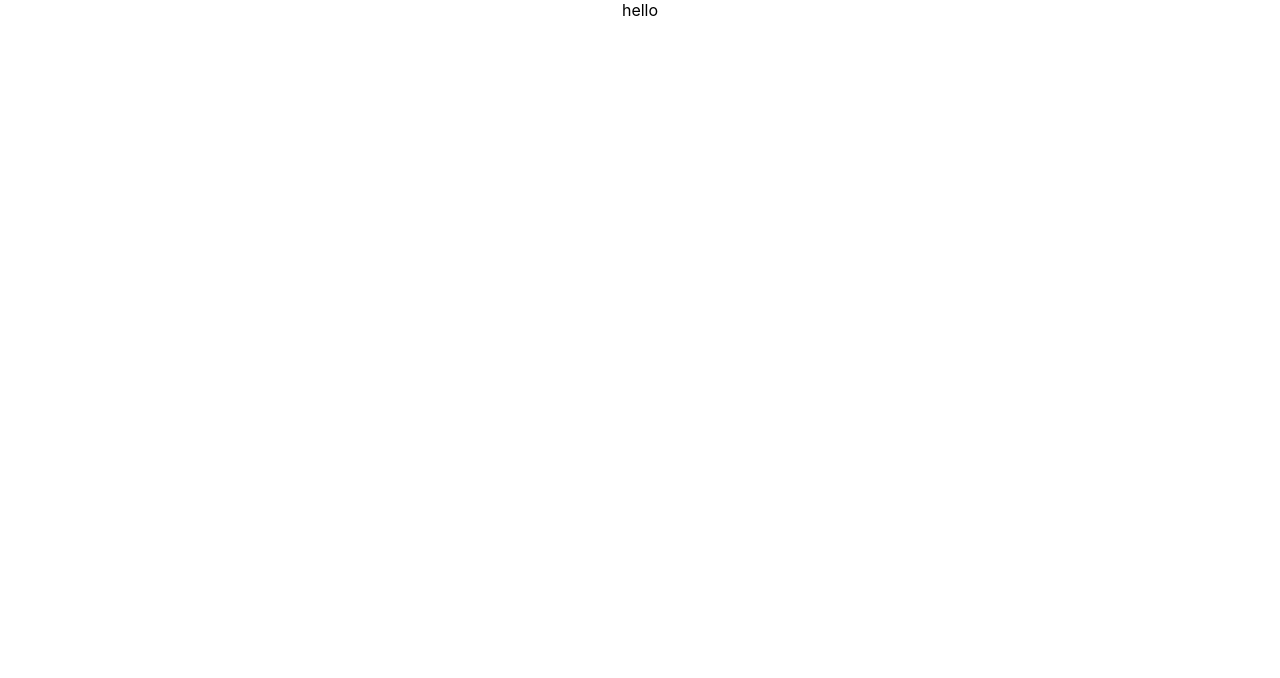
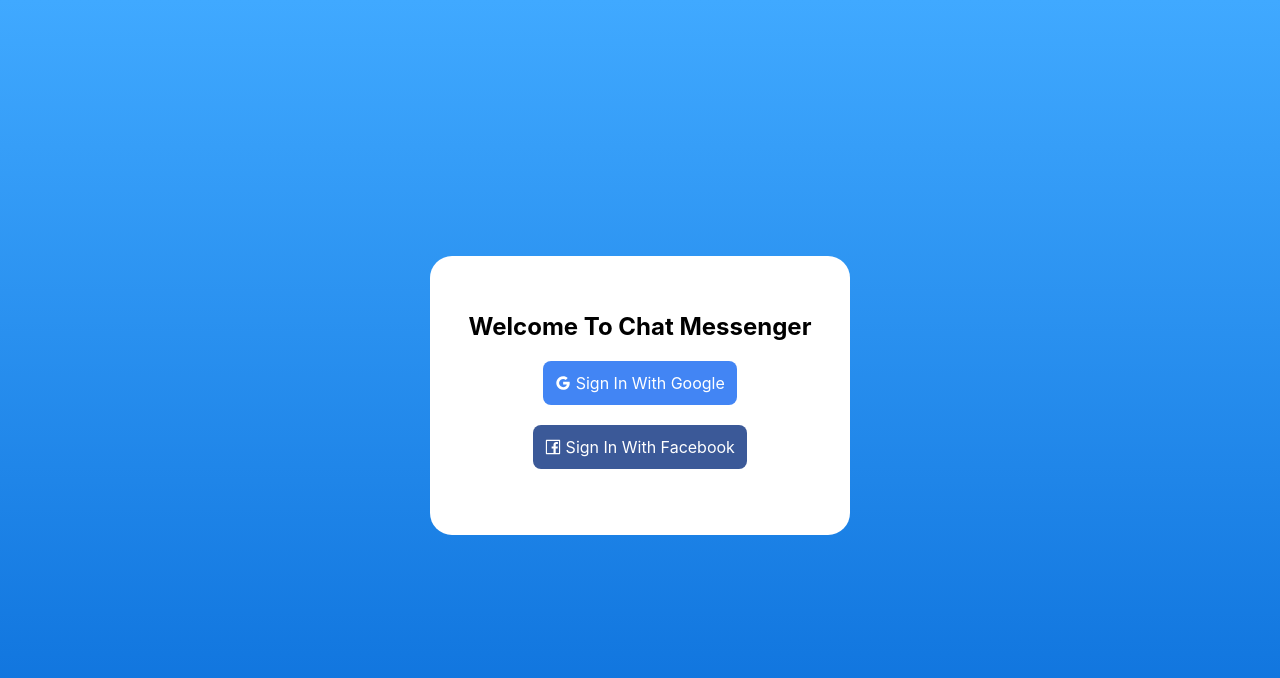
Before and after one commit to Mehdih77/Chat-App, a React (Create React App) app: page /chats in a window 1280 px wide. Shown: the top 678 px of the page. Built offline with nearby package versions, Linux system fonts and the light colour scheme; no server answers.

Commit message:
config firebase and googleLogin and create AuthContext

```diff
--- a/src/App.css
+++ /dev/null
@@ -1,38 +0,0 @@
-.App {
-  text-align: center;
-}
-
-.App-logo {
-  height: 40vmin;
-  pointer-events: none;
-}
-
-@media (prefers-reduced-motion: no-preference) {
-  .App-logo {
-    animation: App-logo-spin infinite 20s linear;
-  }
-}
-
-.App-header {
-  background-color: #282c34;
-  min-height: 100vh;
-  display: flex;
-  flex-direction: column;
-  align-items: center;
-  justify-content: center;
-  font-size: calc(10px + 2vmin);
-  color: white;
-}
-
-.App-link {
-  color: #61dafb;
-}
-
-@keyframes App-logo-spin {
-  from {
-    transform: rotate(0deg);
-  }
-  to {
-    transform: rotate(360deg);
-  }
-}
--- a/src/App.js
+++ b/src/App.js
@@ -1,10 +1,18 @@
-import './App.css';
+import {BrowserRouter as Router, Switch, Route} from "react-router-dom";
+import Login from './components/Login';
+import Chats from "./components/Chats";
+import AuthProvider from "./contexts/AuthContext";
 
 function App() {
   return (
-    <div className="App">
-      hello
-    </div>
+    <Router>
+      <AuthProvider>
+         <Switch>
+           <Route path='/' component={Login} />
+           <Route path='/chats' component={Chats} />
+         </Switch>
+       </AuthProvider>
+    </Router>
   );
 }
 
--- /dev/null
+++ b/src/Firebase/Firebase.js
@@ -0,0 +1,11 @@
+import firebase from "firebase/app";
+import 'firebase/auth';
+
+export const auth = firebase.initializeApp({
+    apiKey: "AIzaSyACqAHhVXRBdt-6WC0fOLX3XrnjFOKJ2Mw",
+    authDomain: "chat-messenger-267e9.firebaseapp.com",
+    projectId: "chat-messenger-267e9",
+    storageBucket: "chat-messenger-267e9.appspot.com",
+    messagingSenderId: "229628475416",
+    appId: "1:229628475416:web:ad86a7fb9a1192c20bab6d"
+  }).auth();
--- /dev/null
+++ b/src/components/Chats.js
@@ -0,0 +1,9 @@
+import React from 'react'
+
+export default function Chats() {
+    return (
+        <div>
+            s
+        </div>
+    )
+}
--- /dev/null
+++ b/src/components/Login.js
@@ -0,0 +1,30 @@
+import React from 'react';
+import {GoogleOutlined, FacebookOutlined} from '@ant-design/icons';
+import firebase from 'firebase/app';
+import { auth } from '../Firebase/Firebase';
+
+export default function Login() {
+
+    function signInWithGoogle() {
+        auth.signInWithRedirect(new firebase.auth.GoogleAuthProvider())
+    }
+    // function signInWithFacebook() {
+    //     auth.signInWithRedirect(new firebase.auth.FacebookAuthProvider())
+    // }
+
+    return (
+        <div id='login-page'>
+            <div id='login-card'>
+                <h2>Welcome To Chat Messenger</h2>
+                <div className='login-button google'
+                onClick={signInWithGoogle}>
+                    <GoogleOutlined/> Sign In With Google
+                </div>
+                <br/> <br/>
+                <div className='login-button facebook'>
+                    <FacebookOutlined/> Sign In With Facebook
+                </div>
+            </div>
+        </div>
+    )
+}
--- /dev/null
+++ b/src/contexts/AuthContext.js
@@ -0,0 +1,35 @@
+import React, {useState,useEffect,useContext} from 'react';
+import { auth } from '../Firebase/Firebase';
+import { useHistory } from 'react-router';
+
+const AuthContext = React.createContext();
+
+export const useAuth = () => {
+ useContext(AuthContext);
+}
+
+
+export default function AuthProvider({ children }) {
+    const [user, setUser] = useState({});
+    const [loading, setLoading] = useState(true);
+    const history = useHistory();
+
+    useEffect(() => {
+        auth.onAuthStateChanged( user => {
+            setUser(user);
+            setLoading(false);
+            history.push('/chats')
+        })
+
+    }, [user,history])
+
+    const value = {
+        user
+    }
+
+    return (
+        <AuthContext.Provider value={value}>
+            {!loading && children }
+        </AuthContext.Provider>
+    )
+}
--- a/src/index.css
+++ b/src/index.css
@@ -1,13 +1,101 @@
-body {
-  margin: 0;
-  font-family: -apple-system, BlinkMacSystemFont, 'Segoe UI', 'Roboto', 'Oxygen',
-    'Ubuntu', 'Cantarell', 'Fira Sans', 'Droid Sans', 'Helvetica Neue',
-    sans-serif;
-  -webkit-font-smoothing: antialiased;
-  -moz-osx-font-smoothing: grayscale;
+/* Global */
+
+* {
+  font-family: Avenir, -apple-system, BlinkMacSystemFont, Segoe UI, Roboto,
+    Helvetica Neue, Arial, Noto Sans, sans-serif, Apple Color Emoji,
+    Segoe UI Emoji, Segoe UI Symbol, Noto Color Emoji;
 }
 
-code {
-  font-family: source-code-pro, Menlo, Monaco, Consolas, 'Courier New',
-    monospace;
+/* Chats Page */
+
+.chats-page {
+  position: absolute;
+  top: 0px;
+  left: 0px;
+  width: 100vw;
+  height: 100vh;
 }
+
+.nav-bar {
+  width: 100%;
+  height: 66px;
+  background-color: #002766;
+}
+
+.logo-tab {
+  position: absolute;
+  left: 22px;
+  top: 12px;
+  font-size: 32px;
+  font-weight: 700;
+  color: white;
+}
+
+.logout-tab {
+  position: absolute;
+  top: 22px;
+  right: 22px;
+  color: white;
+  cursor: pointer;
+}
+
+::-webkit-scrollbar {
+  width: 0; /* Remove scrollbar space */
+  background: transparent; /* Optional: just make scrollbar invisible */
+}
+
+/* Login Page */
+
+#login-page {
+  background-image: linear-gradient(#40a9ff, #096dd9);
+  position: absolute;
+  top: 0px;
+  bottom: 0px;
+  left: 0px;
+  right: 0px;
+}
+
+#login-card {
+  position: relative;
+  top: calc(50vh - 144px);
+  left: calc(50vw - 210px);
+  padding-top: 36px;
+  padding-bottom: 66px;
+  width: 420px;
+  text-align: center;
+  background-color: white;
+  border-radius: 22px;
+}
+
+.login-button {
+  cursor: pointer;
+  color: white;
+  padding: 12px;
+  border-radius: 8px;
+  display: inline-block;
+}
+
+.facebook {
+  background-color: #3b5998;
+}
+
+.google {
+  background-color: #4285f4;
+  color: white;
+}
+
+#loading-container {
+  position: absolute;
+  top: 0px;
+  bottom: 0px;
+  left: 0px;
+  right: 0px;
+  background-color: rgb(255, 255, 255, 0.22);
+}
+
+#loading-icon {
+  font-size: 66px;
+  position: relative;
+  left: calc(50vw - 33px);
+  top: calc(50vh - 22px);
+}
```
